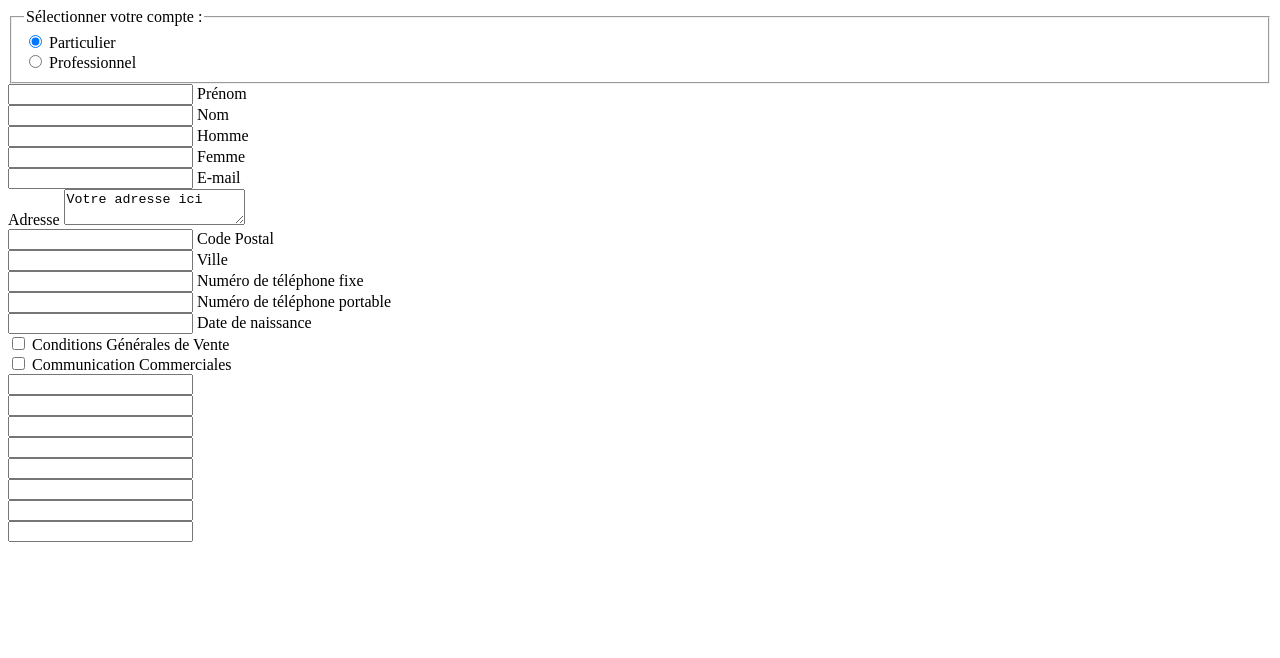
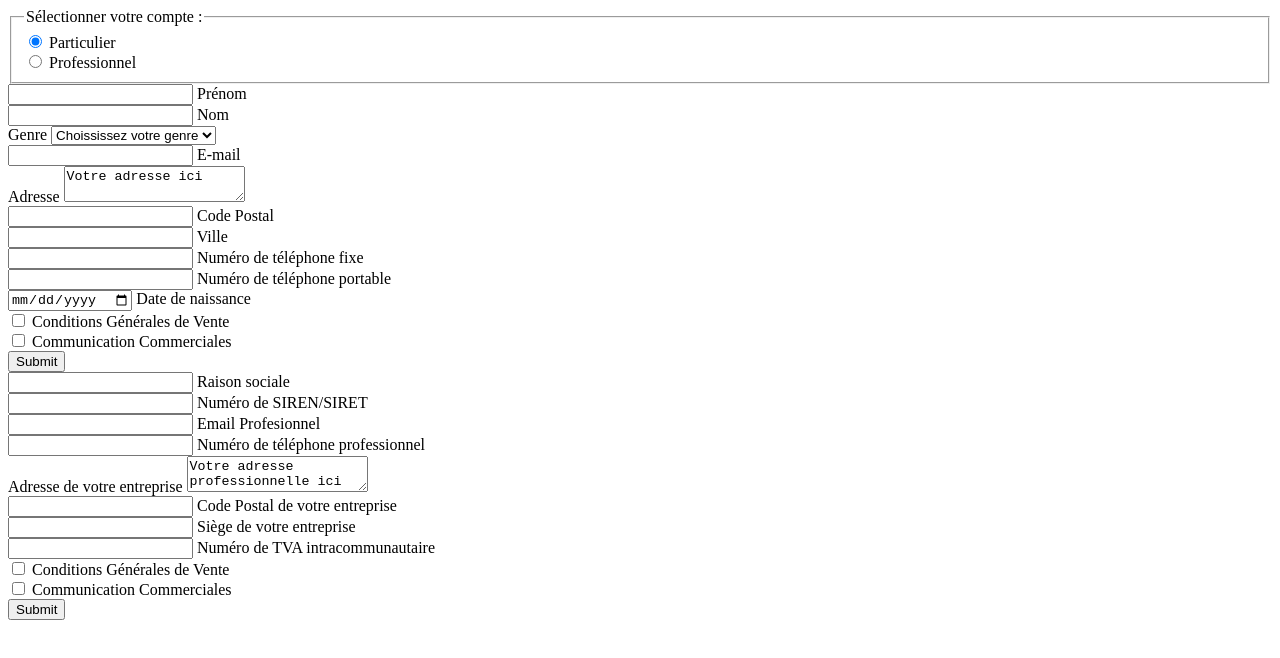
Before and after one commit to KhaoulaOUACHANI/dwwm-pe7v-js-form-propart, a plain HTML site: page form.html in a window 1280 px wide. Drawn offline with Linux system fonts and the light colour scheme.

Commit message:
finalisation des formulaires

```diff
--- a/form.html
+++ b/form.html
@@ -8,7 +8,7 @@
 </head>
 <body>
     <section id="forms">
-        <form id="choice_form">
+        <form id="choice_form"> <!--choisir particulier ou professionnel-->
             <fieldset>
                 <legend>Sélectionner votre compte :</legend>
 
@@ -23,8 +23,7 @@
                 </div>
             </fieldset>
         </form>
-
-        <form id="civilian_form">
+        <form id="civilian_form"><!--formulaire pour particulier-->
             <div>
                 <input type="text" id="name" name="name">
                 <label for="name">Prénom</label>
@@ -33,21 +32,27 @@
                 <input type="text" id="lastname" name="lastname">
                 <label for="lastname">Nom</label>
             </div>
-            <section id="human">
             <div>
-                    <input type="text" id="man" name="man">
-                    <label for="man">Homme</label>
+                <label for="human">Genre</label>
+                <select name="human" id="human">
+                    <option value="">Choississez votre genre</option>
+                    <option value="femme">femme</option>
+                    <option value="homme">homme</option>
+                    <option value="non-binaire">non-binaire</option>
+                    <option value="genre fluide">genre fluide</option>
+                    <option value="genrequeer">genrequeer</option>
+                    <option value="bigenre">bigenre</option>
+                    <option value="agender">agender</option>
+                    <option value="trigender">trigender</option>
+                    <option value="genderqueer">genderqueer</option>
+                    <option value="genderfluid">genderfluid</option>
+                </select>
             </div>
-                <div>
-                    <input type="text" id="woman" name="woman">
-                    <label for="woman">Femme</label>
-                </div>
-            </section>
             <div>
                 <input type="email" id="email" name="email">
                 <label for="email">E-mail</label>
             </div>
-            <section id="complete_adress">
+            <section id="complete_adress"><!-- Pour indiquer l'adresse complète de la personne-->
                 <div>
                     <label for="adress">Adresse</label>
                     <textarea id="adress" name="adress">Votre adresse ici</textarea>
@@ -70,7 +75,7 @@
                 <label for="cellphone">Numéro de téléphone portable</label>
             </div>
             <div>
-                <input type="text" id="date_of_birth" name="date_of_birth">
+                <input type="date" id="date_of_birth" name="date_of_birth">
                 <label for="date_of_birth">Date de naissance</label>
             </div>
             <div>
@@ -81,40 +86,52 @@
                 <input type="checkbox" id="commercial communications" name="commercial communications">
                 <label for="commercial communications">Communication Commerciales</label>
             </div>
+            <input type="submit">
         </form>
-        <form id="profesional_form">
+        <form id="profesional_form"><!-- formulaire pour professionnel-->
             <div>
-                <input type="" id="" name="">
-                <label for=""></label>
+                <input type="text" id="social" name="social">
+                <label for="social">Raison sociale</label>
             </div>
             <div>
-                <input type="" id="" name="">
-                <label for=""></label>
+                <input type="number" id="siret_siren" name="siret_siren" minlength="9" maxlength="14">
+                <label for="siret_siren">Numéro de SIREN/SIRET</label>
             </div>
             <div>
-                <input type="" id="" name="">
-                <label for=""></label>
+                <input type="email" id="profesional_email" name="profesional_email">
+                <label for="profesional_email">Email Profesionnel</label>
             </div>
             <div>
-                <input type="" id="" name="">
-                <label for=""></label>
+                <input type="tel" id="profesional_phone_number" name="profesional_phone_number">
+                <label for="profesional_phone_number">Numéro de téléphone professionnel</label>
+            </div>
+            <section id="complete_profesional_adress"><!-- Pour indiquer l'adresse complète de l'entreprise'-->
+                <div>
+                    <label for="profesional_adress">Adresse de votre entreprise</label>
+                    <textarea id="profesional_adress" name="profesional_adress">Votre adresse professionnelle ici</textarea>
                 </div>
                 <div>
-                <input type="" id="" name="">
-                <label for=""></label>
+                    <input type="text" id="profesional_postal_code" name="profesional_postal_code" minlength="5" maxlength="5">
+                    <label for="profesional_postal_code">Code Postal de votre entreprise</label>
                 </div>
                 <div>
-                <input type="" id="" name="">
-                <label for=""></label>
+                    <input type="text" id="_profesional_city" name="_profesional_city">
+                    <label for="_profesional_city">Siège de votre entreprise</label>
+                </div>
+            </section>
+            <div>
+                <input type="number" id="tva" name="tva">
+                <label for="tva">Numéro de TVA intracommunautaire</label>
             </div>
             <div>
-                <input type="" id="" name="">
-                <label for=""></label>
+                <input type="checkbox" id="cgv" name="cgv">
+                <label for="cgv">Conditions Générales de Vente</label>
             </div>
             <div>
-                <input type="" id="" name="">
-                <label for=""></label>
+                <input type="checkbox" id="commercial communications" name="commercial communications">
+                <label for="commercial communications">Communication Commerciales</label>
             </div>
+            <input type="submit">
 
         </form>
     </section>
```
Lines whose indentation alone changed are shown as unchanged.
